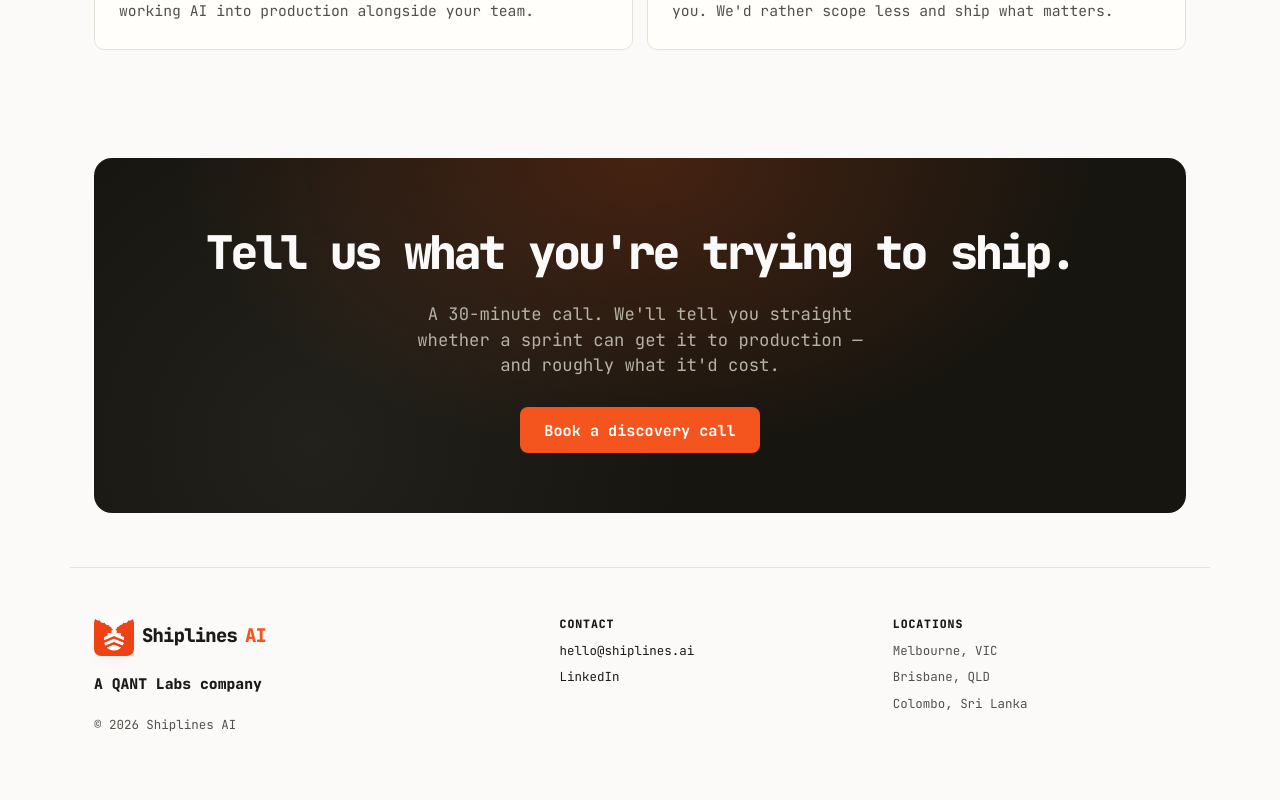
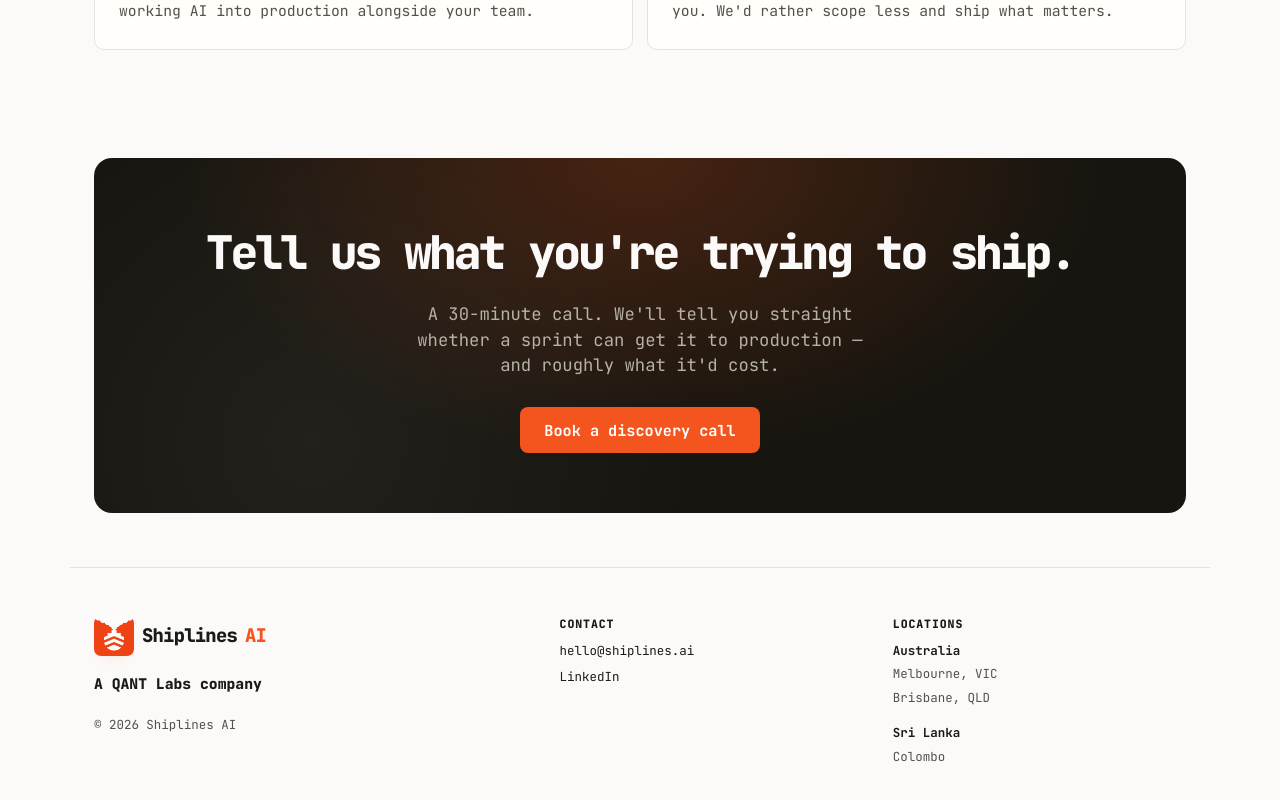
Before and after one commit to QANTLabs/shiplines, a Next.js app: page / in a window 1280 px wide. Shown: the part 7276-8076 px from the top of the page. Built offline with nearby package versions, Linux system fonts and the light colour scheme.

Commit message:
footer update

```diff
--- a/app/globals.css
+++ b/app/globals.css
@@ -1100,6 +1100,20 @@ footer {
   margin: 0;
 }
 
+.foot-location {
+  display: grid;
+  gap: 5px;
+}
+
+.foot-location + .foot-location {
+  margin-top: 8px;
+}
+
+.foot-location strong {
+  color: var(--ink);
+  font-size: 0.78rem;
+}
+
 .foot-parent a,
 .foot-block a {
   color: var(--ink);
--- a/app/page.tsx
+++ b/app/page.tsx
@@ -1028,9 +1028,15 @@ export default function Home() {
             </div>
             <div className="foot-block">
               <span>Locations</span>
-              <p>Melbourne, VIC</p>
-              <p>Brisbane, QLD</p>
-              <p>Colombo, Sri Lanka</p>
+              <div className="foot-location">
+                <strong>Australia</strong>
+                <p>Melbourne, VIC</p>
+                <p>Brisbane, QLD</p>
+              </div>
+              <div className="foot-location">
+                <strong>Sri Lanka</strong>
+                <p>Colombo</p>
+              </div>
             </div>
           </div>
         </div>
```
